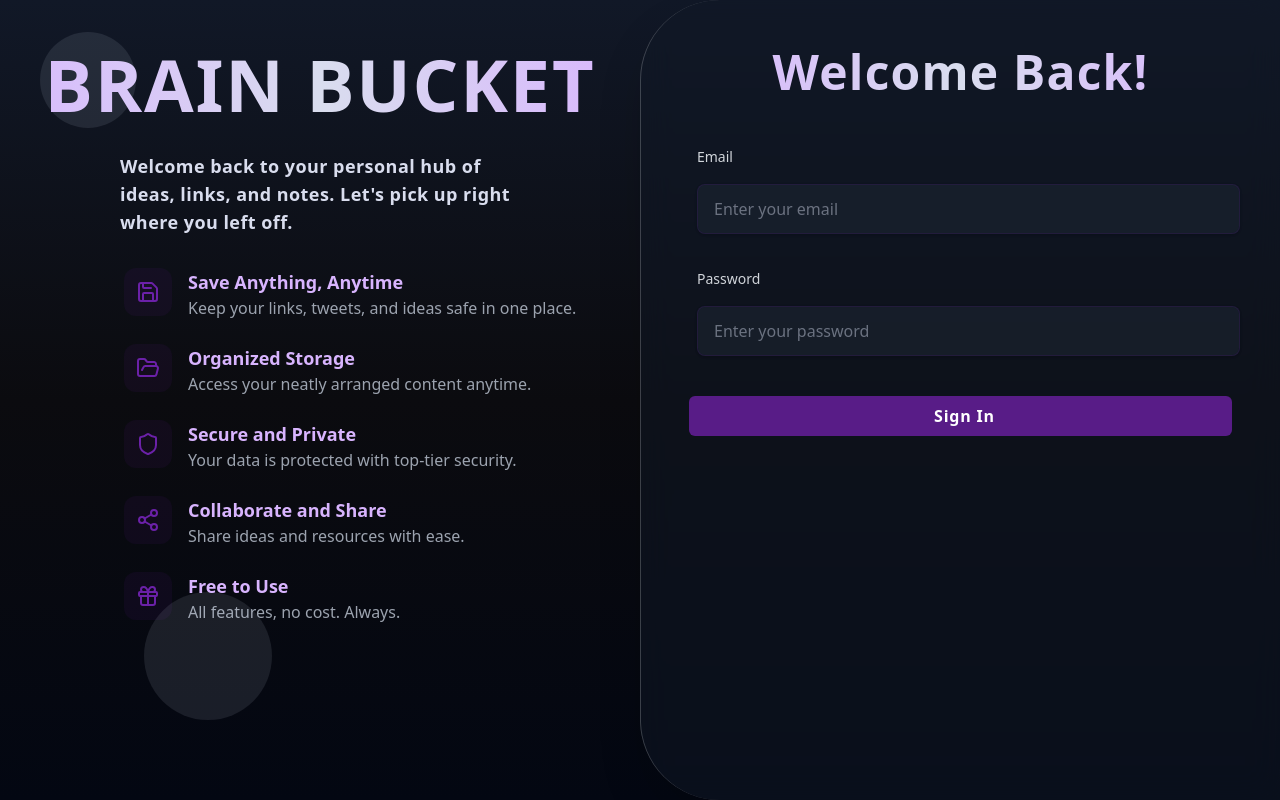
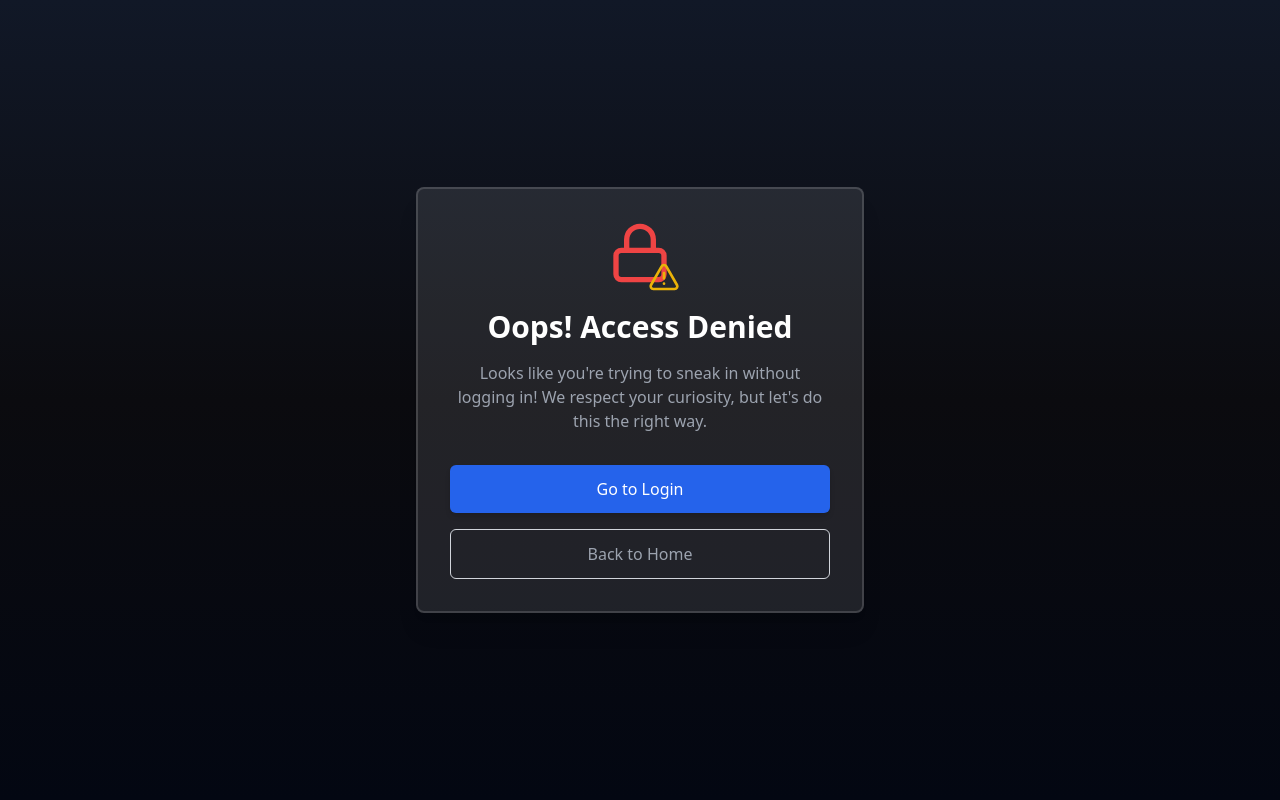
Before and after one commit to SAHILSHANGLOO35/DevOps_BrainBucket, a React (Vite) app in the folder client/: page /dashboard in a window 1280 px wide. Before the commit this address led to /signin. Built offline with nearby package versions, Linux system fonts and the light colour scheme.

Commit message:
Unauthorized page for protected routes

```diff
--- a/client/src/App.tsx
+++ b/client/src/App.tsx
@@ -1,17 +1,18 @@
-import { BrowserRouter, Routes, Route, Navigate } from "react-router-dom";
+import { BrowserRouter, Routes, Route } from "react-router-dom";
 import { Dashboard } from "./pages/Dashboard";
 import LandingPage from "./pages/LandingPage";
 import { SharedContent } from "./pages/SharedContent";
 import { Signin } from "./pages/Signin";
 import { Signup } from "./pages/Signup";
 import { Toaster } from "react-hot-toast";
+import UnauthorizedAccess from "./components/UnauthorizedAccess";
 
 const isAuthenticated = () => {
     return !!localStorage.getItem("token");
 };
 
 const ProtectedRoute = ({ children }: { children: JSX.Element }) => {
-    return isAuthenticated() ? children : <Navigate to="/signin" />;
+    return isAuthenticated() ? children : <UnauthorizedAccess />;
 };
 
 function App() {
--- /dev/null
+++ b/client/src/components/UnauthorizedAccess.tsx
@@ -0,0 +1,43 @@
+import { Lock, AlertTriangle } from 'lucide-react';
+import { useNavigate } from 'react-router-dom';
+
+const UnauthorizedAccess = () => {
+  const navigate = useNavigate();
+
+  return (
+    <div className="min-h-screen bg-gradient-to-b from-gray-900 via-[#0B0B0F] to-gray-950 flex items-center justify-center px-4">
+      <div className="max-w-md w-full bg-white/10 p-8 rounded-lg shadow-xl border-2 border-white/15">
+        <div className="flex justify-center mb-6">
+          <div className="relative">
+            <Lock className="h-16 w-16 text-red-500" />
+            <AlertTriangle className="h-8 w-8 text-yellow-500 absolute -bottom-2 -right-2" />
+          </div>
+        </div>
+
+        <h1 className="text-3xl font-bold text-center text-white">
+          Oops! Access Denied
+        </h1>
+        <p className="mt-4 text-center text-gray-400">
+          Looks like you're trying to sneak in without logging in! We respect your curiosity, but let's do this the right way.
+        </p>
+
+        <div className="mt-8 space-y-4">
+          <button
+            onClick={() => navigate('/signin')}
+            className="w-full py-3 bg-blue-600 hover:bg-blue-700 text-white font-medium rounded-md shadow-md transition duration-150"
+          >
+            Go to Login
+          </button>
+          <button
+            onClick={() => navigate('/')}
+            className="w-full py-3 border border-gray-300 text-gray-400 hover:bg-gray-100 hover:text-gray-800 font-medium rounded-md transition-all duration-300"
+          >
+            Back to Home
+          </button>
+        </div>
+      </div>
+    </div>
+  );
+};
+
+export default UnauthorizedAccess;
```
